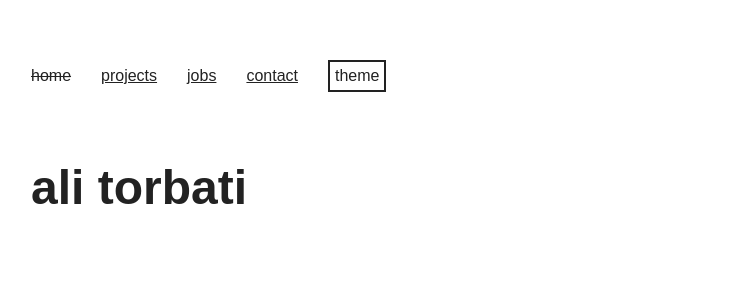
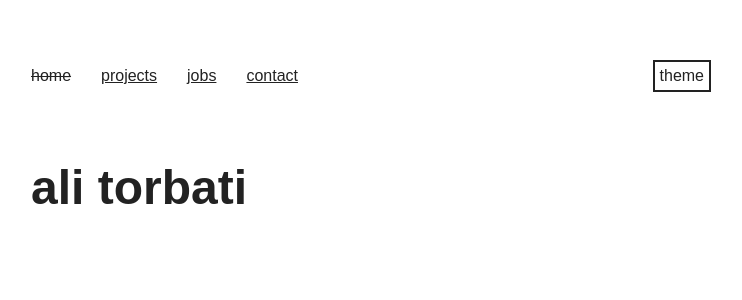
Before and after one commit to alitorbati/portfolio, a React (Create React App) app: page / in a window 1280 px wide. Shown: the top 300 px of the page, without its empty margins (29-771 px from the left). Built offline with nearby package versions, Linux system fonts and the light colour scheme; a web font is replaced by a local one.

Commit message:
add flexbox

```diff
--- a/src/App.js
+++ b/src/App.js
@@ -10,6 +10,7 @@ import Contact from "./pages/Contact";
 // import Sandbox from './pages/Sandbox'
 import Text from "./components/Text";
 import Box from "./components/Box";
+import Flexbox from "./components/Flexbox";
 import Button from "./components/Button";
 import lightTheme, { darkTheme } from "./theme";
 
@@ -58,8 +59,18 @@ const App = (props) => {
           <GlobalStyle />
           <Box as="header">
             <Box as="nav" marginBottom={4}>
-              <NavItems />
-              <Button onClick={toggleTheme}>theme</Button>
+              <Flexbox
+                display="flex"
+                justifyContent="space-between"
+                alignItems="center"
+              >
+                <Box>
+                  <NavItems />
+                </Box>
+                <Box>
+                  <Button onClick={toggleTheme}>theme</Button>
+                </Box>
+              </Flexbox>
             </Box>
           </Box>
           <Box>
--- /dev/null
+++ b/src/components/Flexbox.js
@@ -0,0 +1,7 @@
+import styled from "styled-components";
+import { layout, flexbox } from "styled-system";
+
+export default styled("div")`
+  ${layout}
+  ${flexbox}
+`;
```
